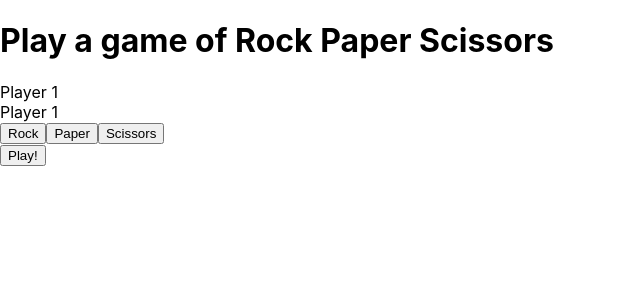
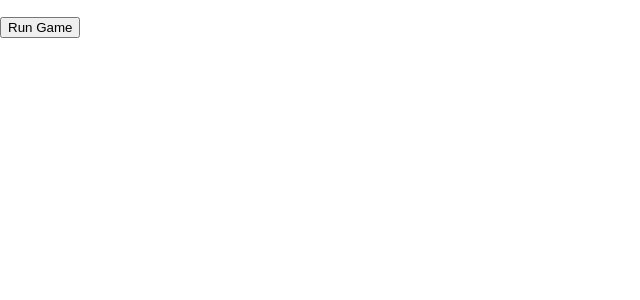
Before and after one commit to viktorsommar/rock_paper_scissors_final, a React (Create React App) app: page / in a window 1280 px wide. Shown: the top 300 px of the page, without its empty margins (0-640 px from the left). Built offline with nearby package versions, Linux system fonts and the light colour scheme.

Commit message:
Adding code from a earlier project where i followed a simpler code. This gives me a button and a message.

```diff
--- a/src/App.jsx
+++ b/src/App.jsx
@@ -1,72 +1,56 @@
 import React, { Component } from 'react';
-import Player from "./Player";
-
-const symbols = ["rock", "paper", "scissors"];
+import PlayerCard from "./PlayerCard";
 
 class App extends Component {
-  state = {
-    playerOne: symbols[0],
-    playerTwo: symbols[0],
-    winner: ""
+  constructor(props) {
+    super(props)
+    this.symbols = ["rock", "paper", "scissors"]
+    this.state = {}
+  }
+
+  decideWinner = () => {
+    const {playerOne, playerTwo} = this.state
+    if(playerOne == playerTwo) {
+      return "It's a draw!"
+    }
+    if((playerOne==="rock" && playerTwo==="scissors") ||
+      (playerOne==="paper" && playerTwo==="rock") ||
+      (playerOne==="scissors" && playerTwo==="paper")) {
+        return "Player One wins!"
+      }
+      return "Player Two wins!"
   }
 
   runGame = () => {
-    let count = 0;
-    let gameInterval = setInterval(() => {
-      count++;
+    let counter = 0
+    let myInterval = setInterval(() => {
+      counter++
       this.setState({
-        playerTwo: symbols[Math.floor(Math.random() * symbols.length)],
+        playerOne: this.symbols[Math.floor(Math.random()*3)],
+        playerTwo: this.symbols[Math.floor(Math.random()*3)],
         winner: ""
       })
-      if(count > 5) {
-        clearInterval(gameInterval);
-        this.setState({
-          winner: this.selectWinner()
-        })
+      if(counter > 5) {
+        clearInterval(myInterval)
+        this.setState({winner: this.decideWinner()})
       }
     },100)
   }
 
-  selectWinner = () => {
-    const {playerOne, playerTwo} = this.state;
-
-    if(playerOne === playerTwo) {
-      return "It's a draw!"
-    } else if ((playerOne === "rock" && playerTwo === "scissors") ||
-              (playerOne === "scissors" && playerTwo === "paper") ||
-              (playerOne === "paper" && playerTwo === "rock" ))
-    {
-      return "Player One Wins!"
-    } else {
-      return "Player Two Wins!"
-    }
-  };
-
-  selectSymbol = () => {
-    this.setState({
-      playerOne: symbol,
-      winner: ""
-    })
-  }
-
   render() {
-    const {playerOne, playerTwo, winner} = this.state;
-    return(
-      <>
-      <h1>Play a game of Rock Paper Scissors</h1>
-      <div>
-        <Player symbol={playerOne}/>
-        <Player symbol={playerTwo}/>
+    return (
+      <div className="ui container">
+        <PlayerCard
+          color="red"
+          symbol={this.state.playerOne}
+        />
+        <PlayerCard
+          color="blue"
+          symbol={this.state.playerTwo}
+        />
+        <p>{this.state.winner}</p>
+        <button onClick={this.runGame}>Run Game</button>
       </div>
-      <div>
-        <button onClick={() => this.selectSymbol('rock')}>Rock</button>
-        <button onClick={() => this.selectSymbol('paper')}>Paper</button>
-        <button onClick={() => this.selectSymbol('scissors')}>Scissors</button>
-      </div>
-      <div className="winner">{winner ? this.selectWinner() : null}</div>
-
-      <button type="button" onClick={this.runGame}>Play!</button>
-      </>
     )
   }
 }
--- a/src/Player.jsx
+++ /dev/null
@@ -1,12 +0,0 @@
-import React from "react";
-
-const Player = ({symbol}) => {
-
-  return(
-    <div className="ui container">
-      Player 1
-    </div>
-  )
-}
-
-export default Player;
--- /dev/null
+++ b/src/PlayerCard.jsx
@@ -0,0 +1,13 @@
+import React from "react";
+
+const PlayerCard = ({color, symbol}) => {
+  const style = {
+    backgroundColor: color,
+  }
+  return (
+    <div style={style} className="player-card">
+    </div>
+  )
+}
+
+export default PlayerCard;
```
